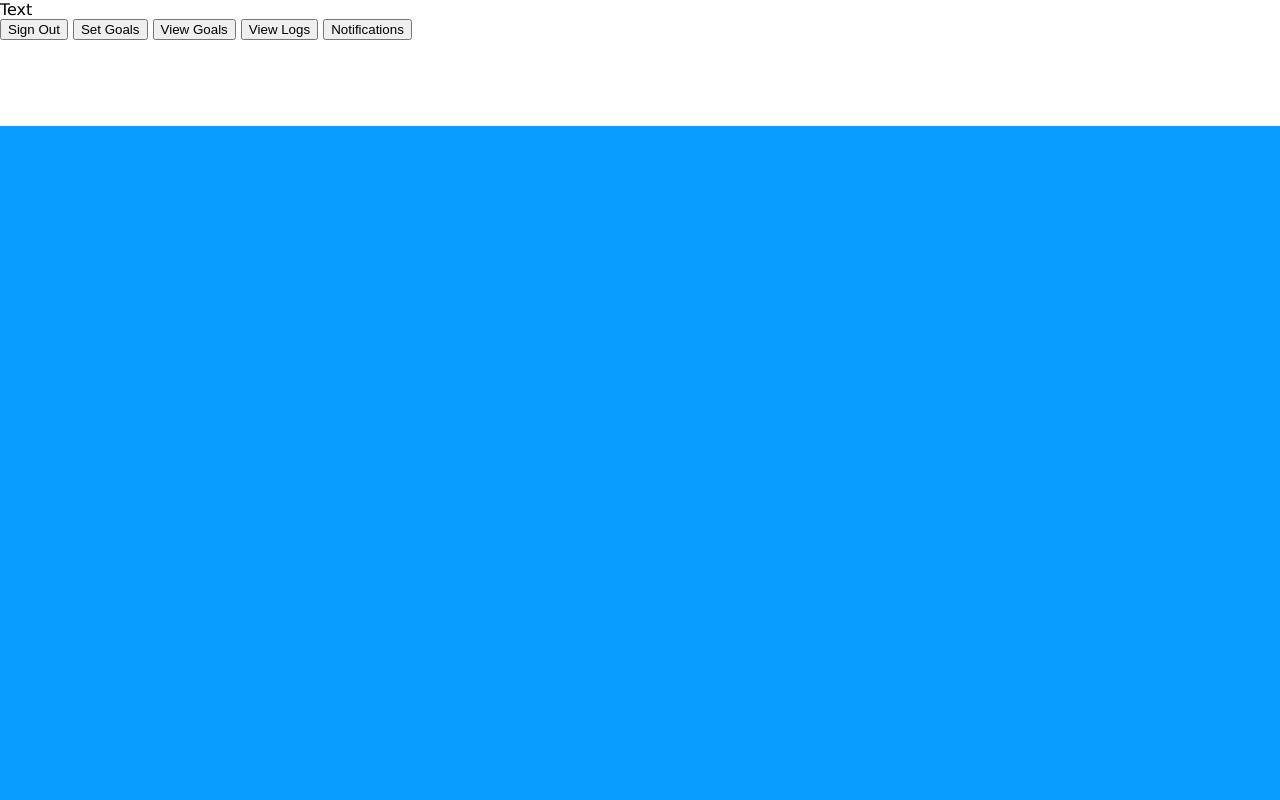
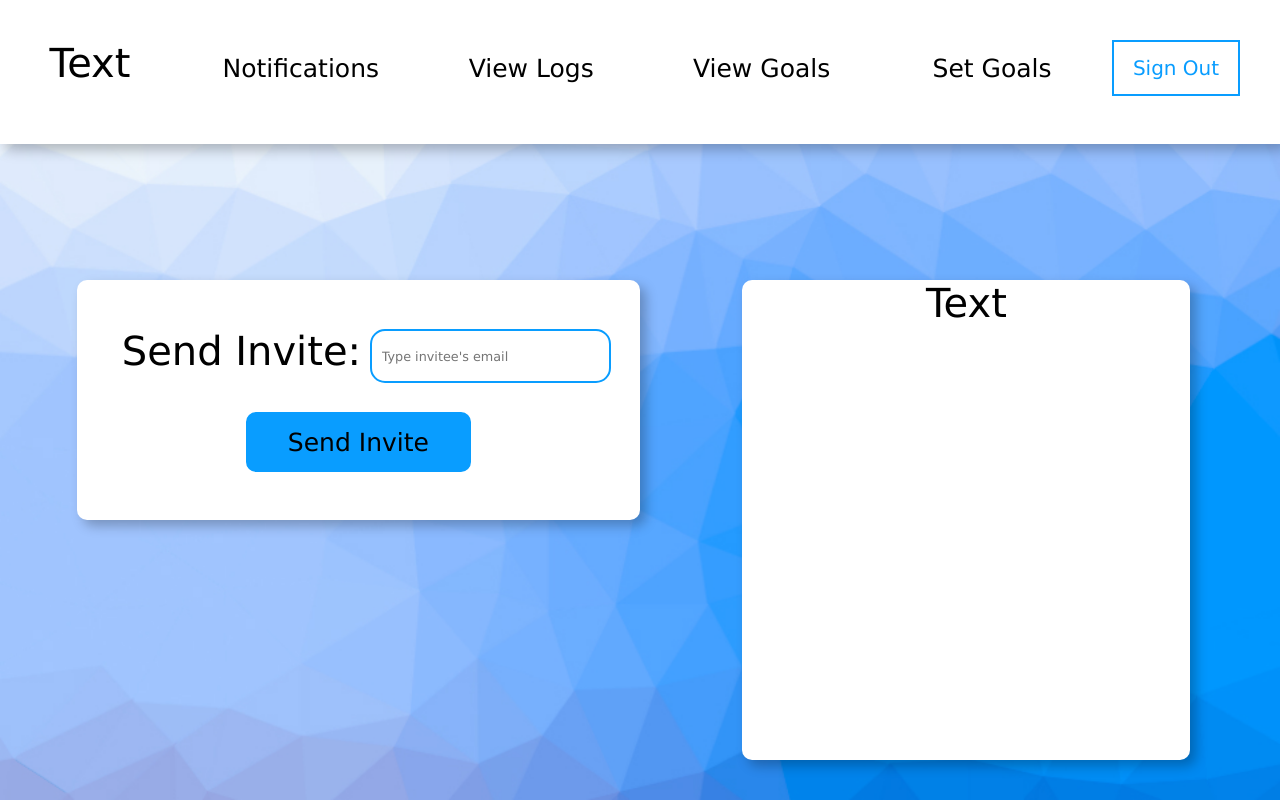
Before and after one commit to C-L-South/Test_BPA_Southlake, a website: page templates/Team_leader_home_index.html in a window 1280 px wide. Drawn offline with Linux system fonts and the light colour scheme; no server answers.

Commit message:
Update Team_leader_home_index.html

```diff
--- a/templates/Team_leader_home_index.html
+++ b/templates/Team_leader_home_index.html
@@ -4,7 +4,7 @@
     <meta name="viewport" content="width=device-width, initial-scale=1.0">
     <title>Team Leader Home Page</title>
 
-    <link rel="stylesheet" href="/css/Team_leader_home_style.css">
+    <link rel="stylesheet" href="Team_leader_home_style.css">
 
     <script src="https://www.gstatic.com/firebasejs/9.15.0/firebase-app-compat.js"></script>
     <script src="https://www.gstatic.com/firebasejs/9.15.0/firebase-auth-compat.js"></script>
```
